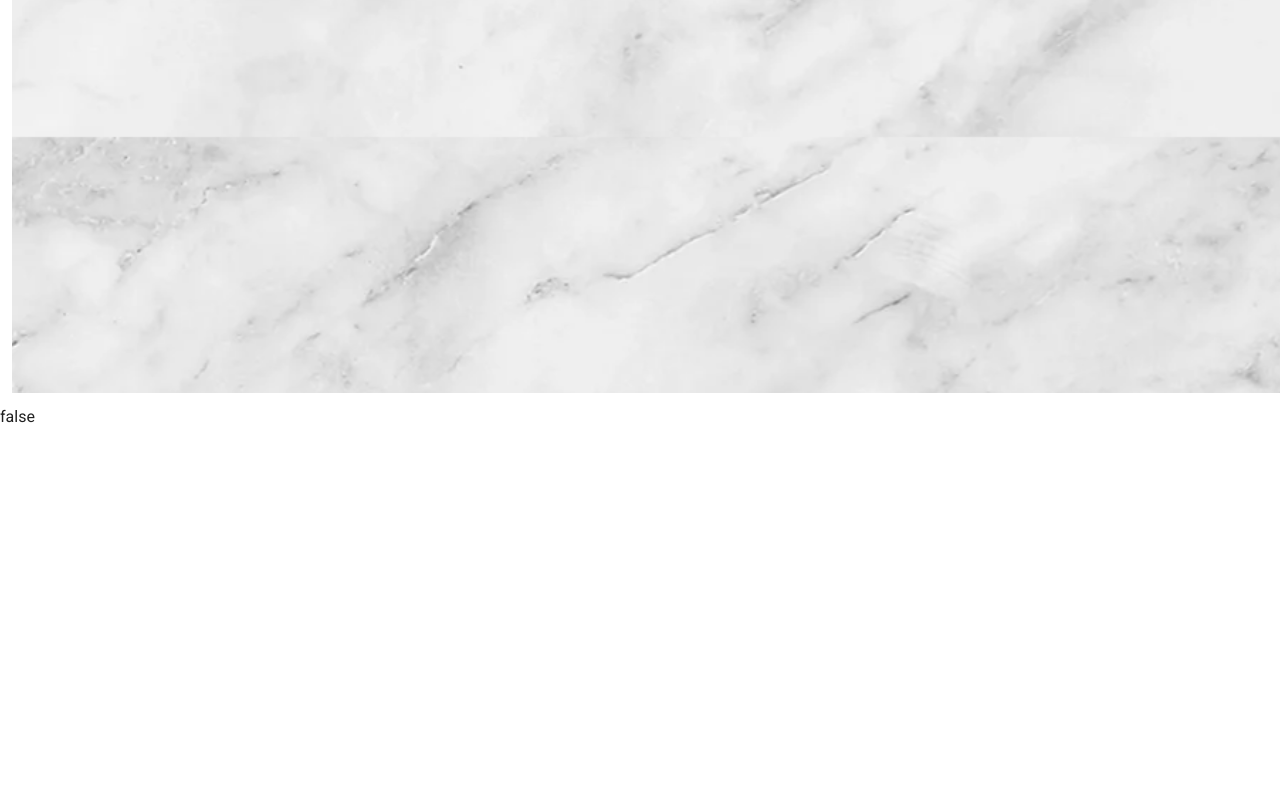
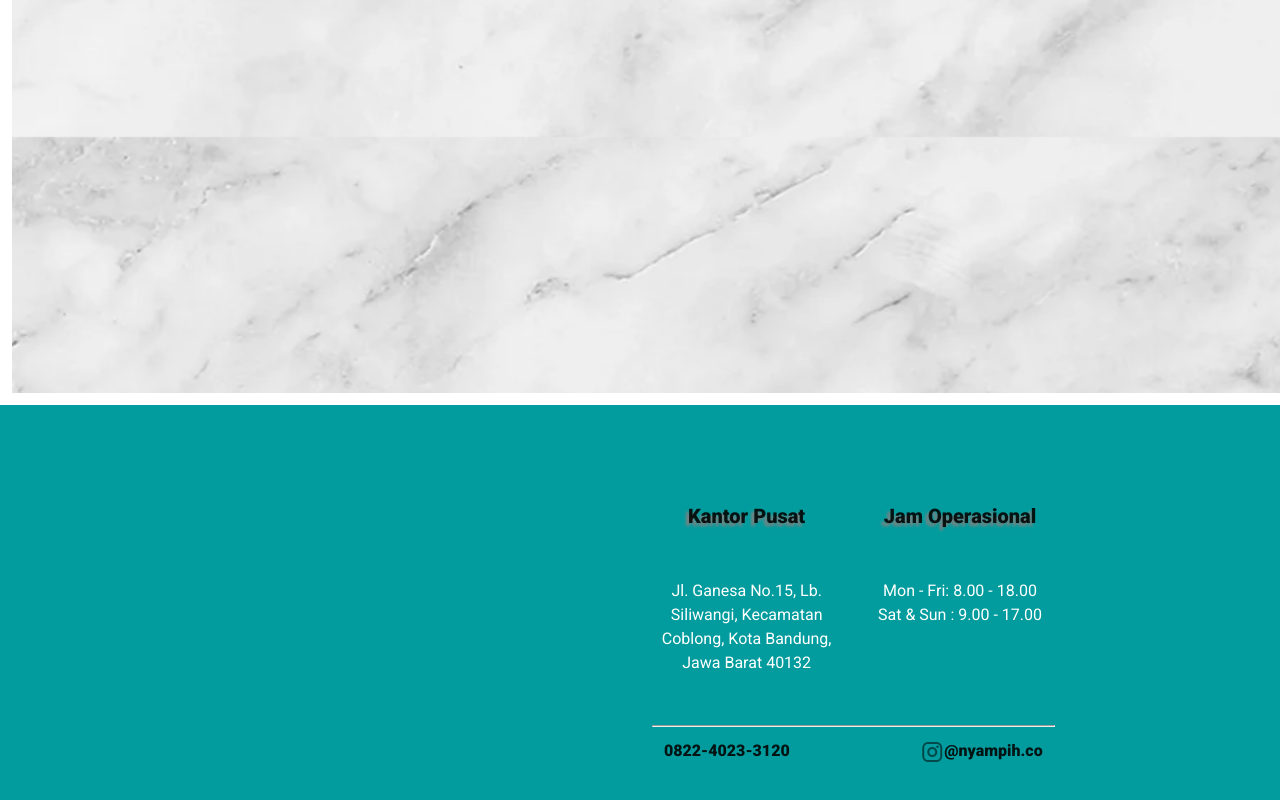
Before and after one commit to BeRay31/nyampih-web, a Vue app: page / in a window 1280 px wide. Shown: the part 2899-3699 px from the top of the page. Before the commit the page ends 3328 px from the top, so only its background shows below. Built offline with nearby package versions, Linux system fonts and the light colour scheme.

Commit message:
add footer

```diff
--- a/src/App.vue
+++ b/src/App.vue
@@ -4,18 +4,19 @@
     <v-content>
       <router-view></router-view>
     </v-content>
-    <span>{{ mobileView }}</span>
+    <Footer />
   </v-app>
 </template>
 
 <script>
 import NavBar from './components/NavBar';
+import Footer from './components/Footer'
 
 export default {
   name: 'App',
 
   components: {
-    NavBar,
+    NavBar, Footer
   },
 
   data: () => ({
--- /dev/null
+++ b/src/components/Footer.vue
@@ -0,0 +1,66 @@
+<template>
+    <v-container fluid class="test" grid-list-xl>
+        <br v-for="n in 3" :key="n">
+        <v-layout row wrap text-center>
+            <v-flex xs0 md3></v-flex>
+            <v-flex xs12 md3>
+                <!-- <v-spacer></v-spacer> -->
+                <v-img src="../assets/logo.png" width="200px" class="test2"></v-img>
+                <!-- <v-spacer></v-spacer> -->
+            </v-flex>
+            <v-flex xs6 md2>
+                <div class="fontTebel">Kantor Pusat</div>
+                <br v-for="n in 2" :key="n">
+                <div style="color: white">
+                    Jl. Ganesa No.15, Lb. Siliwangi, Kecamatan Coblong, Kota Bandung, Jawa Barat 40132
+                </div>
+            </v-flex>
+            <v-flex xs6 md2>
+                <div class="fontTebel">Jam Operasional</div>
+                <br v-for="n in 2" :key="n">
+                <div style="color: white">
+                    Mon - Fri: 8.00 - 18.00
+                </div>
+                <div style="color: white">
+                    Sat & Sun : 9.00 - 17.00
+                </div>
+            </v-flex>
+            <v-flex xs0 md2></v-flex>
+
+            <v-flex xs0 md6></v-flex>
+            <v-flex xs12 md4>
+                <hr>
+                <v-container>
+                    <v-layout row wrap>
+                        <v-flex xs6 class="fontTebel" style="text-align: left; text-shadow: none; font-size: 100%;">0822-4023-3120</v-flex>
+                        <v-flex xs6 style="text-align: right">
+                            <v-icon>mdi-instagram</v-icon>
+                            <span class="fontTebel" style="text-shadow: none; font-size: 100%;">@nyampih.co</span>
+                        </v-flex>
+                    </v-layout>
+                </v-container>
+            </v-flex>
+            <v-flex xs0 md2></v-flex>
+        </v-layout>
+    </v-container>
+</template>
+
+<script>
+export default {
+
+}
+</script>
+
+<style scoped>
+    .test {
+        background-color: #039c9e;
+    }
+    .fontTebel {
+        font-weight: 800;
+        font-size: 20px;
+        text-shadow: -3px 3px 3px grey;
+    }
+    .test2 {
+        margin: 0 auto;
+    }
+</style>
```
